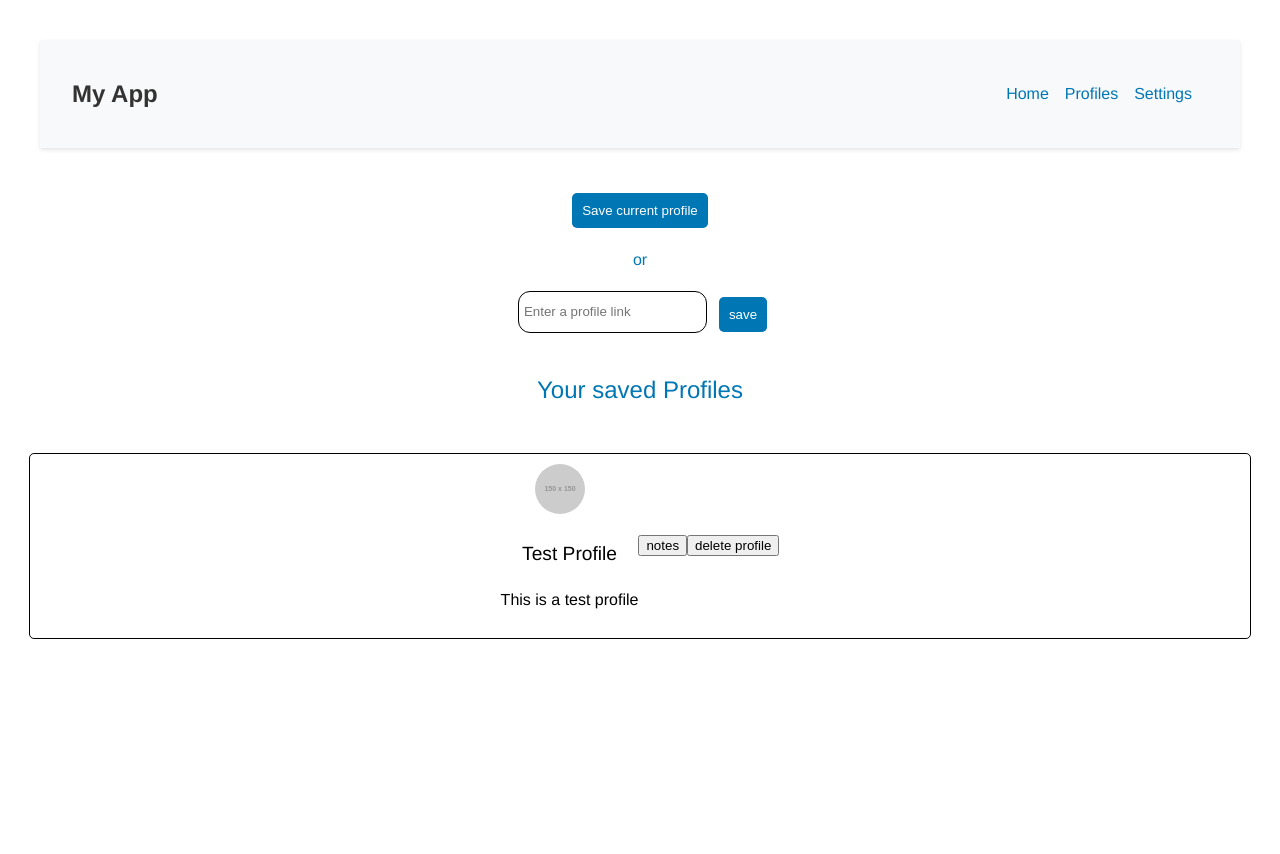
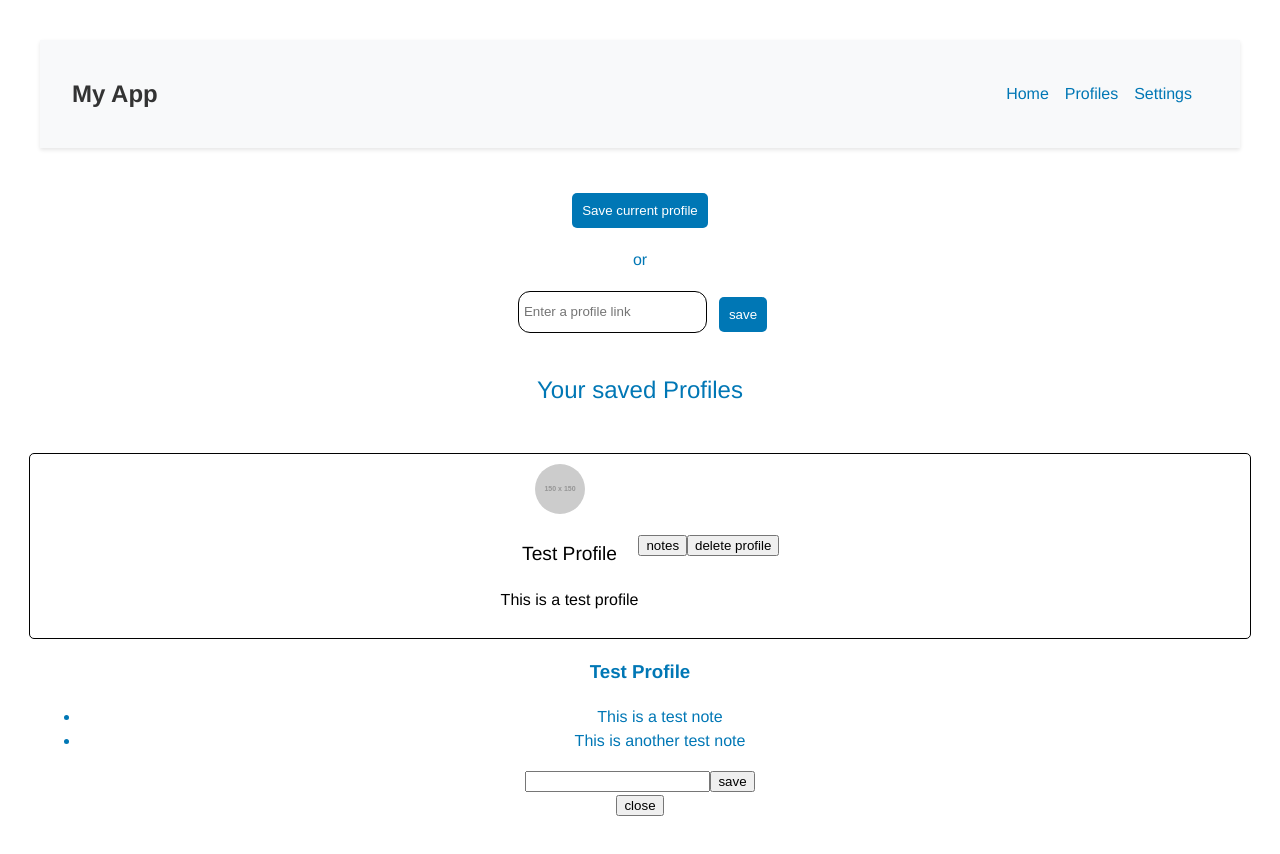
Before and after one commit to mohamed-esoliman/linkedin-buddy, a React (Vite) app: page / in a window 1280 px wide. Both pictures are taken after a click on the button "notes". Shown: the top 854 px of the page. Before the commit the page ends 800 px from the top, so only its background shows below. Built offline with nearby package versions, Linux system fonts and the light colour scheme.

Commit message:
add adding notes button

```diff
--- a/src/components/Profiles.jsx
+++ b/src/components/Profiles.jsx
@@ -51,6 +51,32 @@ const Profiles = () => {
             localStorage.setItem('profiles', JSON.stringify(updatedProfiles));
         }
 
+        const [notesPopup, setNotesPopup] = useState(false);
+        const [currentProfile, setCurrentProfile] = useState(null);
+
+        const handleOpenNotes = (profile) => {
+            setCurrentProfile(profile);
+            setNotesPopup(true);
+        };
+
+        const [newNote, setNewNote] = useState('');
+        const handleAddNote = (profileID) => {
+            const updatedProfiles = profiles.map((profile) => {
+                if (profile.id === profileID) {
+                    return {
+                        ...profile,
+                        notes: [...profile.notes, newNote]
+                    };
+                }
+                return profile;
+            });
+
+            setProfiles(updatedProfiles);
+            setCurrentProfile({...currentProfile, notes: [...currentProfile.notes, newNote]})
+            localStorage.setItem('profiles', JSON.stringify(updatedProfiles));
+
+            setNewNote('');
+        }
 
         return (
             <div className={styles.wrapper}>
@@ -71,11 +97,33 @@ const Profiles = () => {
                                 <h3>{profile.name}</h3>
                                 <p>{profile.bio}</p>
                             </a>
-                        <button className = {styles.note}>notes</button>
+                            <button className = {styles.note} onClick={() => {handleOpenNotes(profile)}}>notes</button>
                             <button className = {styles.delete} onClick={() => {handleDeleteProfile(profile.id)}}>delete profile</button>
                         </div>
                     ))}
                 </div>
+
+                {notesPopup && (
+                    <div className={styles.notesPopup}>
+                        <h3>{currentProfile.name}</h3>
+                        <ul>
+
+
+                            { currentProfile.notes.length === 0?
+                                <li>You didn't add any notes for this profile.</li>
+                                :
+                                currentProfile.notes.map((note, index) => (
+                                    <li key={index}>{note}</li>
+                                ))
+                            }
+                        </ul>
+                        <div className={styles.newNote}>
+                            <input type="text" value={newNote} onChange={(e) => {setNewNote(e.target.value)}}/>
+                            <button onClick={() => {handleAddNote(currentProfile.id)}}>save</button>
+                        </div>
+                        <button onClick={() => {setNotesPopup(false)}}>close</button>
+                    </div>
+                )}
             </div>
         );
     };
```
Lines whose indentation alone changed are shown as unchanged.
